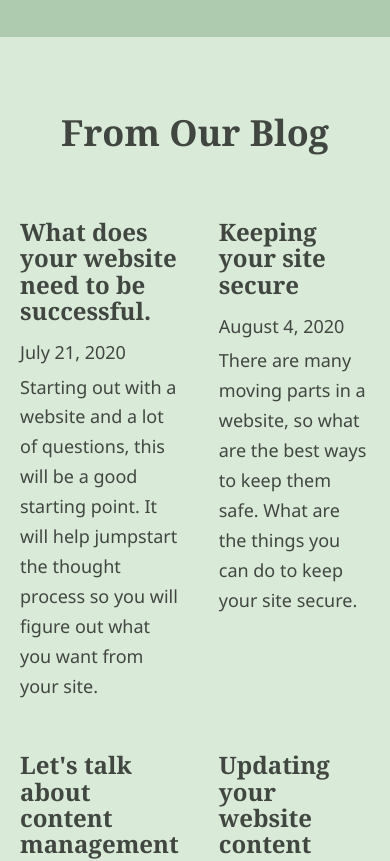
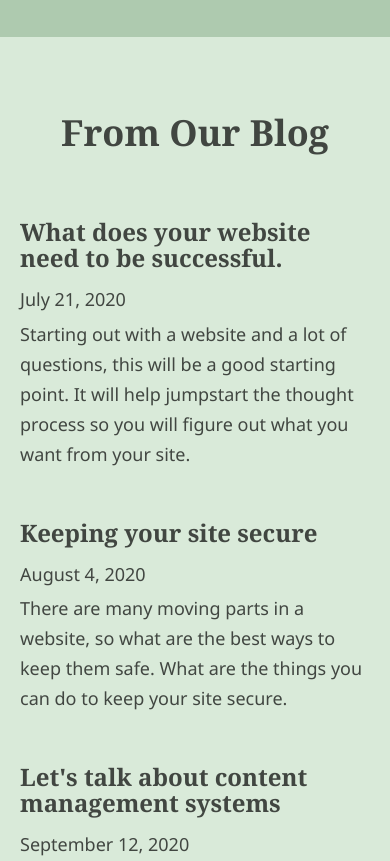
Before and after one commit to vpugh/vpdesign, a Gatsby site: page / in a window 390 px wide. Shown: the part 3005-3866 px from the top of the page. Built offline with nearby package versions, Linux system fonts and the light colour scheme; Gatsby itself is replaced by a stand-in of ours.

Commit message:
Update responsive styling

```diff
--- a/src/components/index/blog-peek.js
+++ b/src/components/index/blog-peek.js
@@ -1,4 +1,5 @@
 import React from 'react';
+import { BlogIndexContainer } from '../styled/blog-peek-styles';
 
 const fakeBlogData = [
   {
@@ -39,21 +40,9 @@ const fakeBlogData = [
 
 const BlogPeek = () => {
   return (
-    <div
-      style={{
-        margin: '40px 0',
-        textAlign: 'center',
-        paddingTop: '2rem',
-      }}
-    >
-      <h2 style={{ fontSize: '2rem', paddingBottom: '2rem' }}>From Our Blog</h2>
-      <div
-        style={{
-          display: 'grid',
-          gridTemplateColumns: '1fr 1fr',
-          gridGap: '20px 40px',
-        }}
-      >
+    <BlogIndexContainer>
+      <h2 className='title'>From Our Blog</h2>
+      <div className='gridContainer'>
         {fakeBlogData.map((bd) => (
           <div key={bd.key} style={{ textAlign: 'left' }}>
             <h3 style={{ marginBottom: '.75rem', fontSize: 24 }}>{bd.title}</h3>
@@ -64,7 +53,7 @@ const BlogPeek = () => {
           </div>
         ))}
       </div>
-    </div>
+    </BlogIndexContainer>
   );
 };
 
--- a/src/components/jumbotron.js
+++ b/src/components/jumbotron.js
@@ -1,6 +1,5 @@
 import React from 'react';
 import { JumbotronStyled } from './styled/jumbotron';
-import { Link } from 'gatsby';
 import { RegularButton } from './styled/button-styles';
 
 const Jumbotron = () => {
@@ -15,10 +14,7 @@ const Jumbotron = () => {
           lot of questions, What do I need on it?, What results do I want?, How
           do I get started? We’re here to help you figure that out.
         </p>
-        <RegularButton marginTop={'2rem'}>Learn More</RegularButton>
-        {/* <Link className='cta-button' to='/fyf'>
-          What do you need
-        </Link> */}
+        <RegularButton marginTop='2rem'>Learn More</RegularButton>
       </div>
     </JumbotronStyled>
   );
--- /dev/null
+++ b/src/components/styled/blog-peek-styles.js
@@ -0,0 +1,18 @@
+import styled from 'styled-components';
+
+export const BlogIndexContainer = styled.div`
+  margin: 40px 0;
+  text-align: center;
+  padding-top: 2rem;
+  .title {
+    font-size: 2rem;
+    padding-bottom: 2rem;
+  }
+  .gridContainer {
+    display: grid;
+    grid-gap: 20px 40px;
+    @media (min-width: 1024px) {
+      grid-template-columns: 1fr 1fr;
+    }
+  }
+`;
--- a/src/components/styled/header-styles.js
+++ b/src/components/styled/header-styles.js
@@ -6,7 +6,7 @@ const transition = css`
 `;
 
 export const HeaderContainer = styled.header`
-  @media (max-width: 420px) {
+  @media (max-width: 480px) {
     flex-direction: column;
   }
   background: #043137;
@@ -19,7 +19,7 @@ export const HeaderContainer = styled.header`
 `;
 
 export const Logo = styled(Link)`
-  @media (max-width: 420px) {
+  @media (max-width: 480px) {
     margin-bottom: 20px;
   }
   color: #fff;
@@ -39,6 +39,9 @@ export const NavContainer = styled.nav`
   justify-content: space-between;
   width: 80%;
   align-items: center;
+  @media (min-width: 768px) {
+    width: 60%;
+  }
   @media (min-width: 1024px) {
     width: 550px;
   }
@@ -56,7 +59,7 @@ export const HeaderLinks = styled(Link)`
 `;
 
 export const HeaderNormalLinks = styled.a`
-  @media (max-width: 420px) {
+  @media (max-width: 480px) {
     display: none;
   }
   color: #000;
--- a/src/components/styled/index-blurb.js
+++ b/src/components/styled/index-blurb.js
@@ -10,7 +10,7 @@ export const BlurbContainer = styled.div`
   margin: 20px 0;
   .container {
     display: flex;
-    @media (max-width: 420px) {
+    @media (max-width: 768px) {
       flex-direction: column;
     }
   }
--- a/src/components/styled/jumbotron.js
+++ b/src/components/styled/jumbotron.js
@@ -20,7 +20,7 @@ export const JumbotronStyled = styled.div`
     opacity: 0.3;
   }
   .container {
-    @media (min-width: 420px) {
+    @media (min-width: 480px) {
       width: 90%;
     }
     @media (min-width: 1024px) {
```
